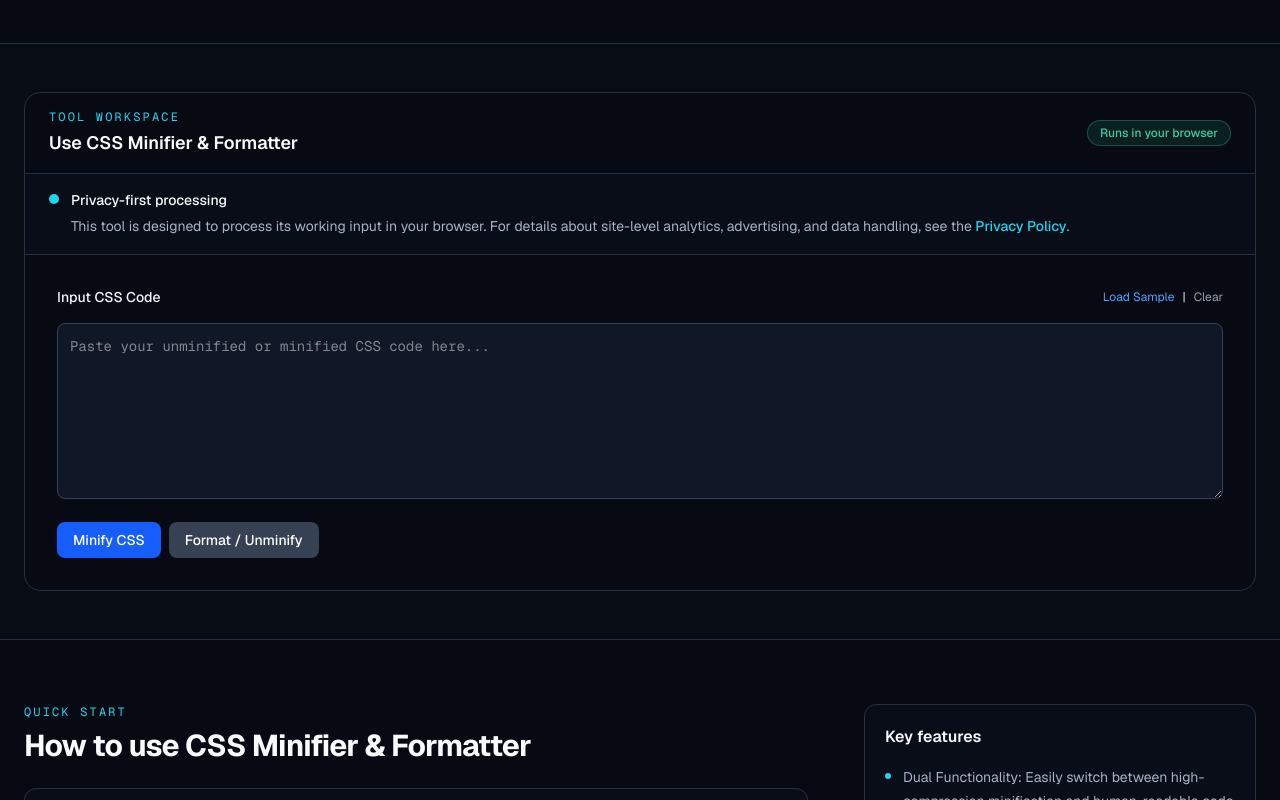
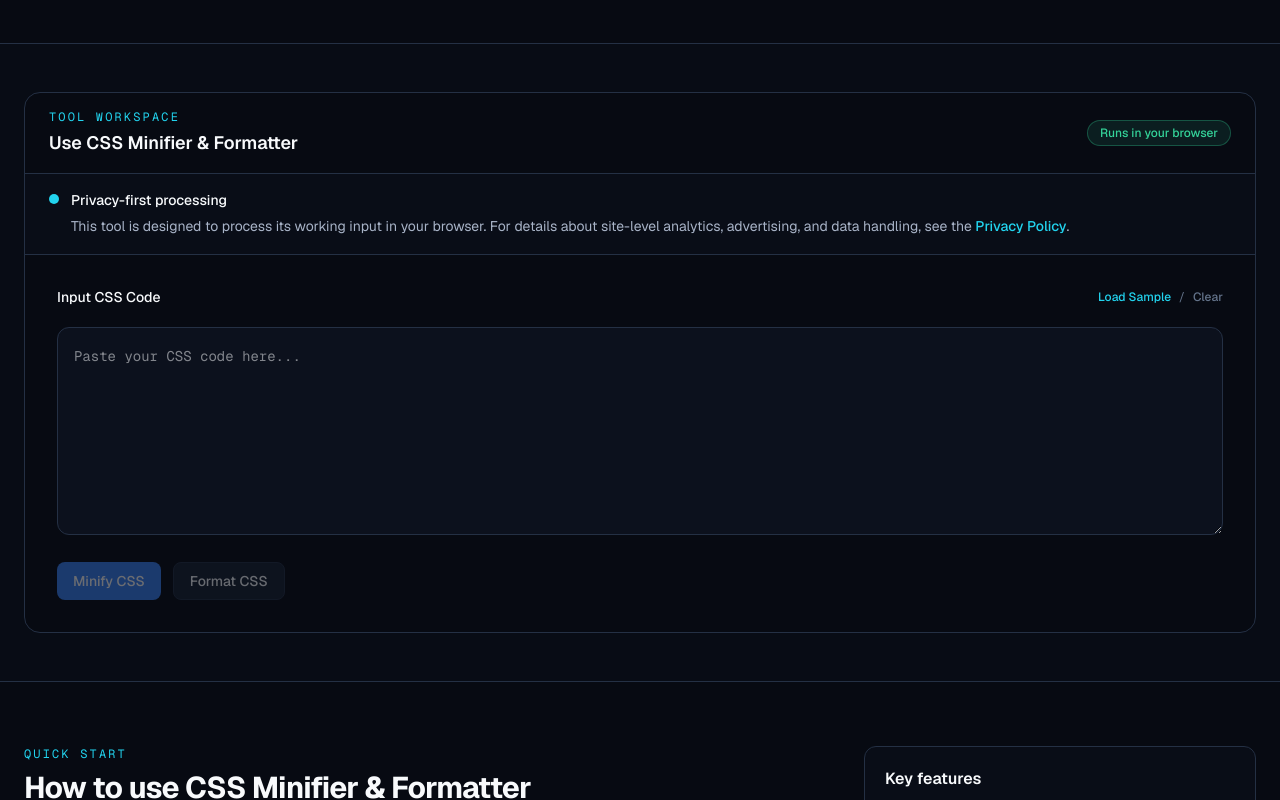
Before and after one commit to Vall-Re/dev-tools, a Next.js app: page /tools/css-minifier in a window 1280 px wide. Shown: the part 414-1214 px from the top of the page. Built offline with nearby package versions, Linux system fonts and the light colour scheme.

Commit message:
Harden CSS minification

```diff
--- a/components/CssMinifier.tsx
+++ b/components/CssMinifier.tsx
@@ -2,13 +2,19 @@
 
 import { useState } from 'react';
 
-export default function CssMinifier() {
-  const [input, setInput] = useState('');
-  const [output, setOutput] = useState('');
-  const [copied, setCopied] = useState(false);
-  const [stats, setStats] = useState<{ original: number; minified: number; savings: number } | null>(null);
+interface Stats {
+  original: number;
+  minified: number;
+  savings: number;
+}
 
-  const sampleCss = `/* Header Styles */
+interface CssParseError extends Error {
+  reason?: string;
+  line?: number;
+  column?: number;
+}
+
+const sampleCss = `/* Header Styles */
 header.main-header {
   background-color: #ffffff;
   padding: 20px 15px;
@@ -27,12 +33,27 @@ header.main-header h1 {
   }
 }`;
 
-  const calculateStats = (orig: string, min: string) => {
-    const originalSize = new Blob([orig]).size;
-    const minifiedSize = new Blob([min]).size;
-    const savings = originalSize > 0
-      ? Math.max(0, Math.round(((originalSize - minifiedSize) / originalSize) * 100))
-      : 0;
+export default function CssMinifier() {
+  const [input, setInput] = useState('');
+  const [output, setOutput] = useState('');
+  const [copied, setCopied] = useState(false);
+  const [stats, setStats] = useState<Stats | null>(null);
+  const [error, setError] = useState('');
+  const [isProcessing, setIsProcessing] = useState(false);
+
+  const calculateStats = (original: string, minified: string) => {
+    const originalSize = new Blob([original]).size;
+    const minifiedSize = new Blob([minified]).size;
+
+    const savings =
+      originalSize > 0
+        ? Math.max(
+            0,
+            Math.round(
+              ((originalSize - minifiedSize) / originalSize) * 100
+            )
+          )
+        : 0;
 
     setStats({
       original: originalSize,
@@ -41,66 +62,120 @@ header.main-header h1 {
     });
   };
 
-  const minifyCss = () => {
+  const processCss = async (mode: 'minify' | 'format') => {
     if (!input.trim()) return;
-    const minified = input
-      .replace(/\/\*[\s\S]*?\*\//g, '') // Remove comments
-      .replace(/\s+/g, ' ') // Collapse whitespace
-      .replace(/\s*([{}:;,])\s*/g, '$1') // Remove space around symbols
-      .replace(/;\}/g, '}') // Remove last semicolon before closing brace
-      .trim();
 
-    setOutput(minified);
-    calculateStats(input, minified);
-  };
+    setIsProcessing(true);
+    setError('');
+    setCopied(false);
 
-  const unminifyCss = () => {
-    if (!input.trim()) return;
-    const unminified = input
-      .replace(/\s*\{\s*/g, ' {\n  ')
-      .replace(/\s*;\s*/g, ';\n  ')
-      .replace(/\s*\}\s*/g, '\n}\n\n')
-      .replace(/\n\s*\n/g, '\n')
-      .trim();
+    try {
+      const { parse, stringify } = await import('@adobe/css-tools');
 
-    setOutput(unminified);
-    setStats(null);
+      const ast = parse(input, {
+        source: 'input.css',
+      });
+
+      const result =
+        mode === 'minify'
+          ? stringify(ast, {
+              compress: true,
+            })
+          : stringify(ast, {
+              indent: '  ',
+            });
+
+      setOutput(result);
+
+      if (mode === 'minify') {
+        calculateStats(input, result);
+      } else {
+        setStats(null);
+      }
+    } catch (err) {
+      setOutput('');
+      setStats(null);
+
+      if (err instanceof Error) {
+        const cssError = err as CssParseError;
+
+        const location =
+          cssError.line && cssError.column
+            ? `Line ${cssError.line}, column ${cssError.column}: `
+            : '';
+
+        setError(
+          `${location}${cssError.reason ?? cssError.message}`
+        );
+      } else {
+        setError('Unable to process this CSS code.');
+      }
+    } finally {
+      setIsProcessing(false);
+    }
   };
 
   const handleCopy = async () => {
     if (!output) return;
-    await navigator.clipboard.writeText(output);
-    setCopied(true);
-    setTimeout(() => setCopied(false), 2000);
+
+    try {
+      await navigator.clipboard.writeText(output);
+      setCopied(true);
+
+      window.setTimeout(() => {
+        setCopied(false);
+      }, 2000);
+    } catch {
+      setCopied(false);
+    }
   };
 
   const handleClear = () => {
     setInput('');
     setOutput('');
     setStats(null);
+    setError('');
+    setCopied(false);
   };
 
   const handleLoadSample = () => {
     setInput(sampleCss);
     setOutput('');
     setStats(null);
+    setError('');
+    setCopied(false);
   };
 
   return (
-    <div className="space-y-4 text-gray-100">
-      <div className="flex justify-between items-center">
-        <label className="block text-sm font-medium">Input CSS Code</label>
-        <div className="flex gap-2 text-xs">
+    <div className="space-y-5 text-text-primary">
+      <div className="flex flex-wrap items-center justify-between gap-3">
+        <label
+          htmlFor="css-input"
+          className="text-sm font-medium text-text-primary"
+        >
+          Input CSS Code
+        </label>
+
+        <div className="flex items-center gap-2 text-xs">
           <button
+            type="button"
             onClick={handleLoadSample}
-            className="text-blue-400 hover:underline"
+            className="font-medium text-brand-cyan transition-colors hover:text-text-primary"
           >
             Load Sample
           </button>
-          <span>|</span>
+
+          <span
+            aria-hidden="true"
+            className="text-text-muted"
+          >
+            /
+          </span>
+
           <button
+            type="button"
             onClick={handleClear}
-            className="text-gray-400 hover:underline"
+            className="font-medium text-text-muted transition-colors hover:text-text-primary"
           >
             Clear
           </button>
@@ -108,56 +183,100 @@ header.main-header h1 {
       </div>
 
       <textarea
+        id="css-input"
         value={input}
-        onChange={(e) => setInput(e.target.value)}
-        placeholder="Paste your unminified or minified CSS code here..."
-        className="w-full h-44 p-3 border rounded-lg font-mono text-sm focus:outline-none focus:ring-2 focus:ring-blue-500 bg-gray-900 border-gray-700 text-gray-100"
+        onChange={(event) => {
+          setInput(event.target.value);
+          setError('');
+        }}
+        placeholder="Paste your CSS code here..."
+        spellCheck={false}
+        className="h-52 w-full resize-y rounded-xl border border-border bg-surface-900 p-4 font-mono text-sm leading-6 text-text-primary outline-none transition focus:border-brand-cyan focus:ring-2 focus:ring-brand-cyan/20"
       />
 
-      <div className="flex gap-2">
+      <div className="flex flex-wrap gap-3">
         <button
-          onClick={minifyCss}
-          className="px-4 py-2 bg-blue-600 text-white rounded-lg hover:bg-blue-700 transition text-sm font-medium"
+          type="button"
+          onClick={() => processCss('minify')}
+          disabled={!input.trim() || isProcessing}
+          className="rounded-lg bg-brand-blue px-4 py-2 text-sm font-medium text-white transition hover:opacity-90 disabled:cursor-not-allowed disabled:opacity-40"
         >
-          Minify CSS
+          {isProcessing ? 'Processing…' : 'Minify CSS'}
         </button>
+
         <button
-          onClick={unminifyCss}
-          className="px-4 py-2 bg-gray-700 text-white rounded-lg hover:bg-gray-600 transition text-sm font-medium"
+          type="button"
+          onClick={() => processCss('format')}
+          disabled={!input.trim() || isProcessing}
+          className="rounded-lg border border-border bg-surface-800 px-4 py-2 text-sm font-medium text-text-primary transition hover:border-brand-blue/50 disabled:cursor-not-allowed disabled:opacity-40"
         >
-          Format / Unminify
+          Format CSS
         </button>
       </div>
 
+      {error && (
+        <div
+          role="alert"
+          className="rounded-xl border border-danger/30 bg-danger/10 p-4"
+        >
+          <p className="font-mono text-xs uppercase tracking-wide text-danger">
+            CSS error
+          </p>
+
+          <p className="mt-2 break-words text-sm leading-6 text-text-secondary">
+            {error}
+          </p>
+        </div>
+      )}
+
       {stats && (
-        <div className="grid grid-cols-3 gap-3 p-3 bg-blue-950 border border-blue-800 rounded-lg text-xs font-mono text-blue-200">
+        <div className="grid gap-3 rounded-xl border border-brand-blue/20 bg-brand-blue/5 p-4 sm:grid-cols-3">
           <div>
-            <span className="text-gray-400 block">Original Size</span>
-            <strong>{stats.original} bytes</strong>
+            <span className="block text-xs text-text-muted">
+              Original size
+            </span>
+            <strong className="mt-1 block font-mono text-sm text-text-primary">
+              {stats.original} bytes
+            </strong>
           </div>
+
           <div>
-            <span className="text-gray-400 block">Minified Size</span>
-            <strong>{stats.minified} bytes</strong>
+            <span className="block text-xs text-text-muted">
+              Minified size
+            </span>
+            <strong className="mt-1 block font-mono text-sm text-text-primary">
+              {stats.minified} bytes
+            </strong>
           </div>
+
           <div>
-            <span className="text-gray-400 block">Savings</span>
-            <strong className="text-emerald-400">{stats.savings}%</strong>
+            <span className="block text-xs text-text-muted">
+              Savings
+            </span>
+            <strong className="mt-1 block font-mono text-sm text-success">
+              {stats.savings}%
+            </strong>
           </div>
         </div>
       )}
 
       {output && (
-        <div className="space-y-2">
-          <div className="flex justify-between items-center">
-            <label className="block text-sm font-medium">Result</label>
+        <div className="space-y-3">
+          <div className="flex flex-wrap items-center justify-between gap-3">
+            <p className="text-sm font-medium text-text-primary">
+              Result
+            </p>
+
             <button
+              type="button"
               onClick={handleCopy}
-              className="px-3 py-1 text-xs bg-emerald-600 text-white rounded hover:bg-emerald-700 transition font-medium"
+              className="rounded-lg border border-success/30 bg-success/10 px-3 py-1.5 text-xs font-medium text-success transition hover:bg-success/15"
             >
               {copied ? 'Copied!' : 'Copy Result'}
             </button>
           </div>
-          <pre className="w-full p-3 border rounded-lg bg-gray-900 border-gray-700 text-green-400 font-mono text-sm overflow-x-auto whitespace-pre-wrap break-all max-h-96">
+
+          <pre className="max-h-96 w-full overflow-auto whitespace-pre-wrap break-words rounded-xl border border-border bg-surface-900 p-4 font-mono text-sm leading-6 text-success">
             {output}
           </pre>
         </div>
--- a/package.json
+++ b/package.json
@@ -9,6 +9,7 @@
     "lint": "eslint"
   },
   "dependencies": {
+    "@adobe/css-tools": "^4.5.0",
     "@vercel/analytics": "^2.0.1",
     "@vercel/speed-insights": "^2.0.0",
     "dompurify": "^3.4.13",
```
Also changed, not shown: 1 other file (tests, documents, lock files or other folders).
